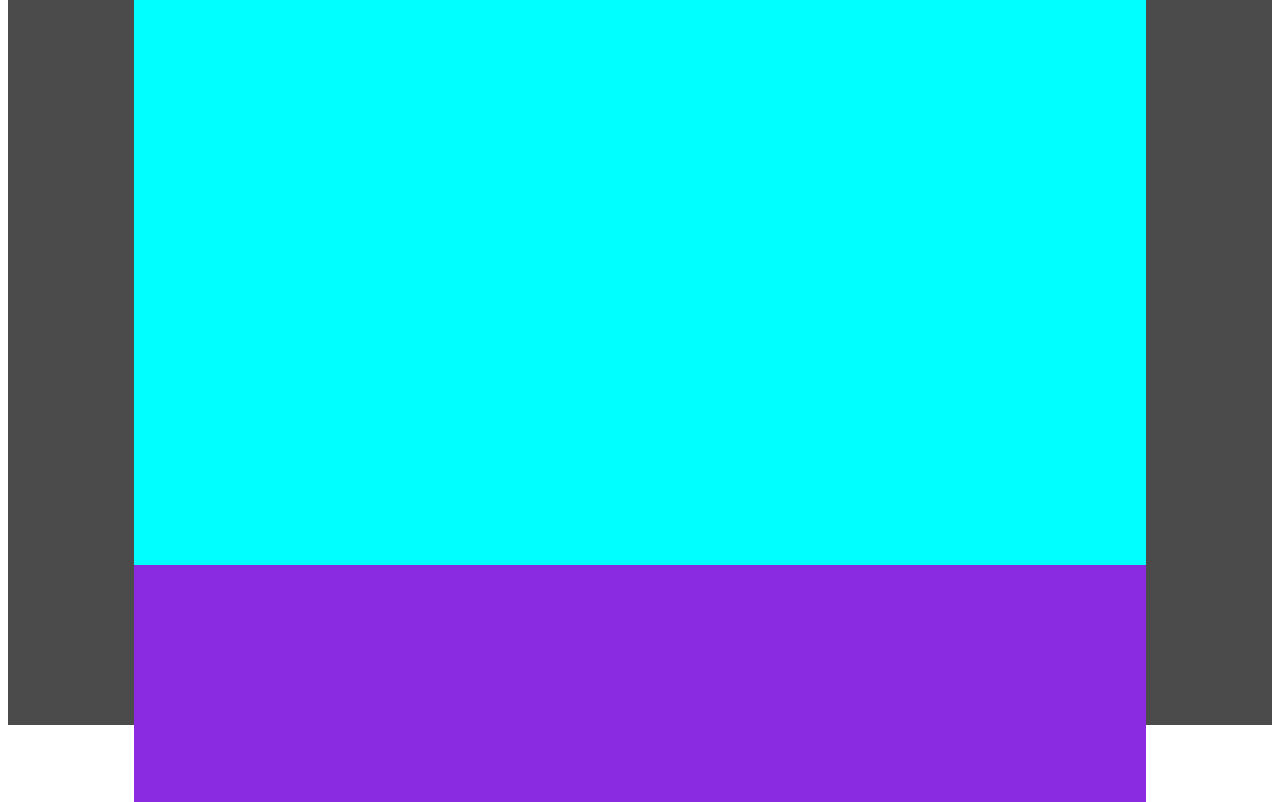
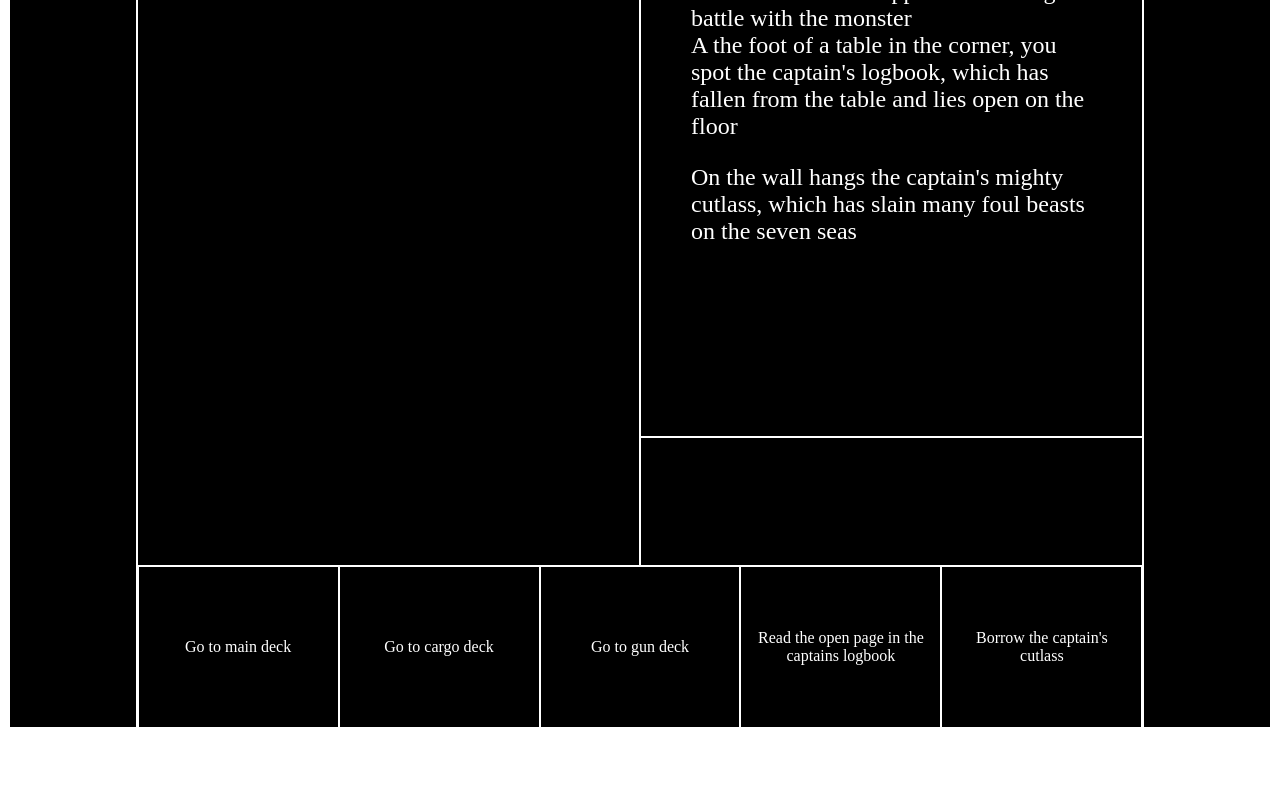
Before and after one commit to le-kjaerulff/Interactive-Story, a website built with Vite: page index.html in a window 1280 px wide. Shown: the part 83-885 px from the top of the page. After the commit the page ends 820 px from the top, so only its background shows below. Built offline with nearby package versions, Linux system fonts and the light colour scheme.

Commit message:
11.09.24
Knapper virker og descriptions virker vidst også

```diff
--- a/index.html
+++ b/index.html
@@ -12,6 +12,7 @@
       <div class="box" id="box2">
         <div class="box" id="box21">
           <div class="box" id="box211">
+            <h1 id="chapterTitle">Chapter Title</h1>
             <div class="box" id="box2111"></div>
             <div class="box" id="box2112"></div>
           </div>
@@ -20,12 +21,7 @@
             <div class="box" id="box2122"></div>
           </div>
         </div>
-        <div class="box" id="box22">
-          <div class="box" id="box221"></div>
-          <div class="box" id="box222"></div>
-          <div class="box" id="box223"></div>
-          <div class="box" id="box224"></div>
-        </div>
+        <div class="box" id="box22"></div>
       </div>
       <div class="box" id="box3"></div>
     </div>
--- a/main.js
+++ b/main.js
@@ -1,15 +1,18 @@
 import "./style.css";
 
-//var properLoadingProcedure; // bliver true hvis hvis ballLoaded er false når spilleren lader kanonen med krudt
-// bliver false hvis gunpowderLoaded er false når spilleren lader kanonen med kuglen
-
 //Spilerens nuværende position. Tallet svarer til kapitlets nummer.
-let playerPosition = 4;
+let playerPosition = 5;
 
 let latestPlayerAnswer;
 
 //Gemmer de valg som spilleren har truffet som en liste.
 let choicesLog = [];
+
+//HTML refferencer
+const choicesParent = document.getElementById("box22");
+const descriptionsParent = document.getElementById("box2121");
+const chapterTitle = document.getElementById("chapterTitle");
+console.log(choicesParent);
 
 //array som indeholder to arrays til den tekst som skal vises til spilleren.
 //Det første array er til descriptions, det andet er til choices.
@@ -18,7 +21,7 @@ let choicesLog = [];
 let textToShow = [[], []];
 
 //Array som holder styr på hvilke tekster spilleren har set, ved at gemme teksternes id-tags
-let textSeenByPlayer = ["4.0.0"];
+let textSeenByPlayer = [];
 
 const chapterNames = [
   "Among friends", // chapter 0
@@ -880,6 +883,18 @@ divChapterText.append(formChoices);
 createChoiceInputs(textToShow[1].length);
 */
 
+//css stuff
+compileTextToShow(playerPosition);
+console.log(textToShow[1]);
+
+let buttonOverColor = "#FFFF00";
+let buttonOutColor = "#000000";
+let buttonTextOverColor = "#000000";
+let buttonTextOutColor = "#FFFFFF";
+
+showChoices();
+showDescriptions(playerPosition);
+
 //Gameloop
 /*
 while (true) {
@@ -1019,6 +1034,7 @@ function createDescriptionParagraphs(numberOfParagraphs) {
   }
 }
 
+/*
 function createChoiceInputs(numberOfChoices) {
   for (let i = 0; i < numberOfChoices; i++) {
     choiceLabels.push(document.createElement("label"));
@@ -1040,3 +1056,73 @@ function createChoiceInputs(numberOfChoices) {
   button.innerText = "Submit";
   formChoices.append(button);
 }
+*/
+
+function showDescriptions(chapterNr) {
+  chapterTitle.innerText = chapterNames[playerPosition];
+
+  while (descriptionsParent.firstChild) {
+    descriptionsParent.firstChild.remove();
+  }
+
+  textToShow[0].forEach((obj) => {
+    const newParagraph = document.createElement("p");
+    if (textSeenByPlayer.includes(obj.id) === false) {
+      newParagraph.setAttribute("class", "description new");
+    } else {
+      newParagraph.setAttribute("class", "description seen");
+    }
+    newParagraph.innerText = obj.text;
+    descriptionsParent.append(newParagraph);
+  });
+}
+
+function showChoices() {
+  while (choicesParent.firstChild) {
+    choicesParent.firstChild.remove();
+  }
+
+  textToShow[1].forEach((obj) => {
+    //knapper
+    const newButton = document.createElement("div");
+    newButton.setAttribute("class", "box button");
+    newButton.style.width = Math.floor(100 / textToShow[1].length) + "%";
+    newButton.style.display = "flex";
+    newButton.style.alignItems = "center";
+    newButton.style.justifyContent = "center";
+
+    //knapper text
+    const newButtonText = document.createElement("p");
+    newButtonText.setAttribute("class", "buttonText");
+    newButtonText.innerText = obj.text;
+
+    //events
+    newButton.addEventListener("mouseover", function (event) {
+      newButton.style.backgroundColor = buttonOverColor;
+      newButtonText.style.color = buttonTextOverColor;
+    });
+
+    newButton.addEventListener("mouseout", function (event) {
+      newButton.style.backgroundColor = buttonOutColor;
+      newButtonText.style.color = buttonTextOutColor;
+    });
+
+    newButton.addEventListener("click", function (event) {
+      choiceMade(obj);
+    });
+
+    //append
+    choicesParent.append(newButton);
+    newButton.append(newButtonText);
+  });
+}
+
+function choiceMade(playerChoice) {
+  playerPosition = playerChoice.destination;
+  if (playerChoice.effectsOfChoice !== undefined) {
+    playerChoice.effectsOfChoice();
+  }
+  compileTextToShow(playerPosition);
+  showDescriptions();
+  showChoices();
+}
--- a/style.css
+++ b/style.css
@@ -1,5 +1,5 @@
 #app {
-  background-color: #eeeeee;
+  background-color: #000000;
   display: flex;
   justify-content: space-between;
   align-items: space-between;
@@ -8,36 +8,121 @@
 #box1 {
   height: 100vh;
   width: 10vw;
-  background-color: rgb(75, 75, 75);
+  background-color: black;
+  border: 2px solid white;
 }
+
 #box2 {
   height: 100vh;
   width: 80vw;
+
+  display: flex;
+  flex-direction: column;
+  justify-content: space-between;
+  align-items: space-between;
 }
 
 #box21 {
   height: 80%;
   width: 100%;
-  background-color: aqua;
+  display: flex;
+  justify-content: space-between;
+  align-items: space-between;
+}
+
+/* Chapter picture and title */
+#box211 {
+  height: 100%;
+  width: 50%;
+  background-color: black;
+  border: 2px solid white;
+  border-left: 1px;
+}
+
+#box212 {
+  height: 100%;
+  width: 50%;
+  display: flex;
+  flex-direction: column;
+  justify-content: space-between;
+  align-items: space-between;
+}
+
+/* Chapter main text */
+#box2121 {
+  height: 80%;
+  width: 100%;
+  background-color: #000000;
+  border: 2px solid white;
+  border-left: 1px;
+}
+
+/* Inventory */
+#box2122 {
+  height: 20%;
+  width: 100%;
+  background-color: black;
+  border: 2px solid white;
+  border-left: 1px;
+  border-top: 1px;
+  border-bottom: 1px;
 }
 
 #box22 {
-  height: 50%;
+  height: 20%;
   width: 100%;
-  background-color: blueviolet;
+  display: flex;
+  justify-content: space-between;
+  align-items: space-between;
+}
+
+/* Answer buttons */
+.button {
+  height: 100%;
+  background-color: black;
+  border-top: 2px solid white;
+  border-bottom: 2px solid white;
+  border-left: 1px solid white;
+  border-right: 1px solid white;
 }
 
 #box3 {
   height: 100vh;
   width: 10vw;
-  background-color: rgb(75, 75, 75);
+  background-color: black;
+  border: 2px solid white;
+}
+
+h1 {
+  color: white;
+  padding-left: 50px;
+}
+
+p {
+  color: white;
+}
+
+.description.new {
+  font-size: 1.5em;
+  padding-left: 50px;
+  padding-right: 50px;
+  overflow: auto;
+}
+
+.description.seen {
+  font-size: 1.5em;
+  padding-left: 50px;
+  padding-right: 50px;
+  overflow: auto;
+  color: #aaaaaa;
+}
+
+.buttonText {
+  text-align: center;
+  padding: 10px;
 }
 
 /*
-h1 {
-  color: antiquewhite;
-}
-
 .chapterText {
   overflow: auto;
   font-size: 1.25em;
```
Lines whose indentation alone changed are shown as unchanged.
